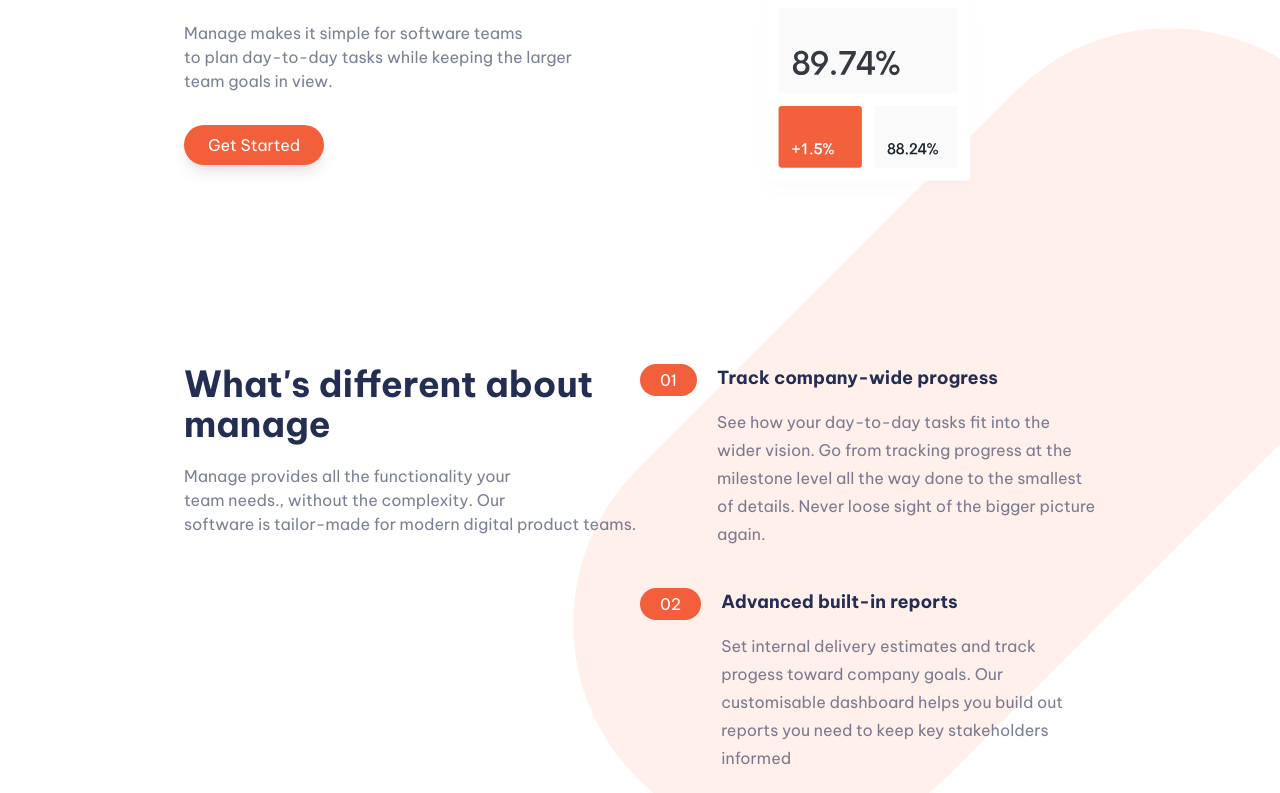
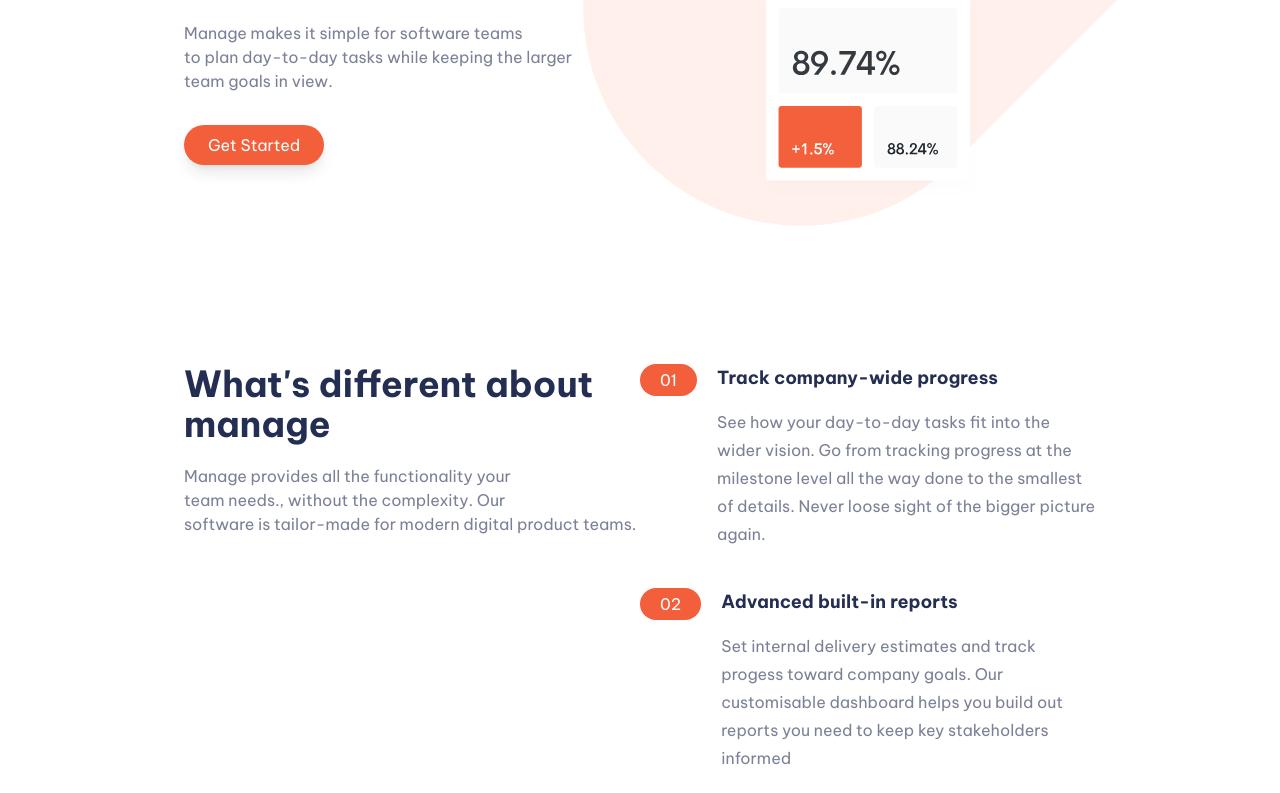
Before and after one commit to cyonii/manage-landing-page, a website: page index.html in a window 1280 px wide. Shown: the part 401-1194 px from the top of the page. Drawn offline with nearby package versions, Linux system fonts and the light colour scheme; files that its build step writes are made by us from their sources.

Commit message:
Adjust body bg position

```diff
--- a/assets/css/input.css
+++ b/assets/css/input.css
@@ -5,5 +5,5 @@
 body {
   background-image: url(../../assets/images/bg-tablet-pattern.svg);
   background-repeat: no-repeat;
-  background-position: 123% 23%;
+  background-position: top -10% right -25%;
 }
```
